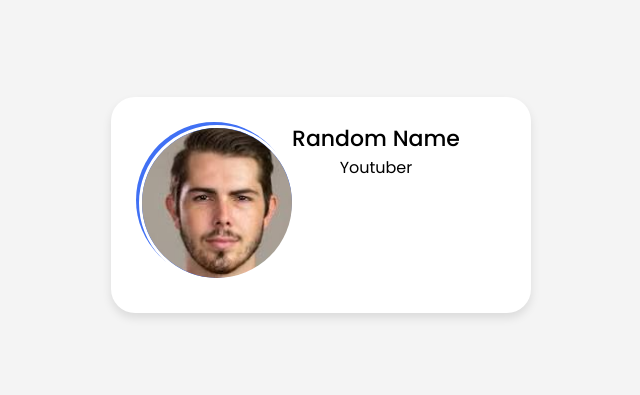
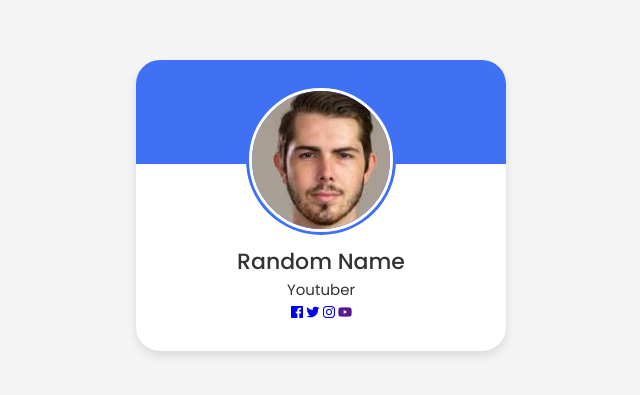
Before and after one commit to SarthakKotewale/Profile-Card-UI-CSS, a plain HTML site: page index.html in a window 1280 px wide. Shown: the part 195-590 px from the top of the page, without its empty margins (319-959 px from the left). Drawn offline with nearby package versions, Linux system fonts and the light colour scheme.

Commit message:
added media-buttons

```diff
--- a/index.html
+++ b/index.html
@@ -16,6 +16,22 @@
             <span class="name">Random Name</span>
             <span class="job">Youtuber</span>
         </div>
+        <div class="media-buttons">
+
+            <a href="#" class="link">
+                <i class='bx bxl-facebook-square'></i>
+            </a>
+            <a href="#" class="link">
+                <i class='bx bxl-twitter'></i>
+            </a>
+            <a href="#" class="link">
+                <i class='bx bxl-instagram'></i>
+            </a>
+            <a href="" class="link">
+                <i class='bx bxl-youtube'></i>
+            </a>
+
+        </div>
     </div>
 </body>
 </html>
--- a/style.css
+++ b/style.css
@@ -1,27 +1,40 @@
-@import url('https://fonts.googleapis.com/css2?family=Poppins:ital,wght@0,100;0,200;0,300;0,400;0,500;0,600;0,700;0,800;0,900;1,100;1,200;1,300;1,400;1,500;1,600;1,700;1,800;1,900&display=swap');
-
-*{
+@import url("https://fonts.googleapis.com/css2?family=Poppins:wght@300;400;500;600&display=swap");
+* {
   margin: 0;
   padding: 0;
+  box-sizing: border-box;
   font-family: "Poppins", sans-serif;
 }
-body{
+body {
   height: 100vh;
   display: flex;
   align-items: center;
   justify-content: center;
   background-color: #f4f4f4;
 }
-.profile-card{
+.profile-card {
   display: flex;
+  flex-direction: column;
+  align-items: center;
   max-width: 370px;
   width: 100%;
   background: #fff;
   border-radius: 24px;
   padding: 25px;
   box-shadow: 0 5px 10px rgba(0, 0, 0, 0.1);
+  position: relative;
 }
-.image{
+.profile-card::before {
+  content: "";
+  position: absolute;
+  top: 0;
+  left: 0;
+  height: 36%;
+  width: 100%;
+  border-radius: 24px 24px 0 0;
+  background-color: #4070f4;
+}
+.image {
   position: relative;
   height: 150px;
   width: 150px;
@@ -30,19 +43,28 @@ body{
   padding: 3px;
   margin-bottom: 10px;
 }
-.image .profile-img{
+.image .profile-img {
   height: 100%;
   width: 100%;
   object-fit: cover;
   border-radius: 50%;
   border: 3px solid #fff;
 }
-.profile-card .text-data{
+.profile-card .text-data {
   display: flex;
   flex-direction: column;
   align-items: center;
+  color: #333;
 }
-.text-data .name{
+.text-data .name {
   font-size: 22px;
   font-weight: 500;
 }
+.text-data .job {
+  font-size: 15px;
+  font-weight: 400;
+}
+.profile-card .media-buttons{
+    display: flex;
+    align-items: center;
+}
```
Lines whose indentation alone changed are shown as unchanged.
